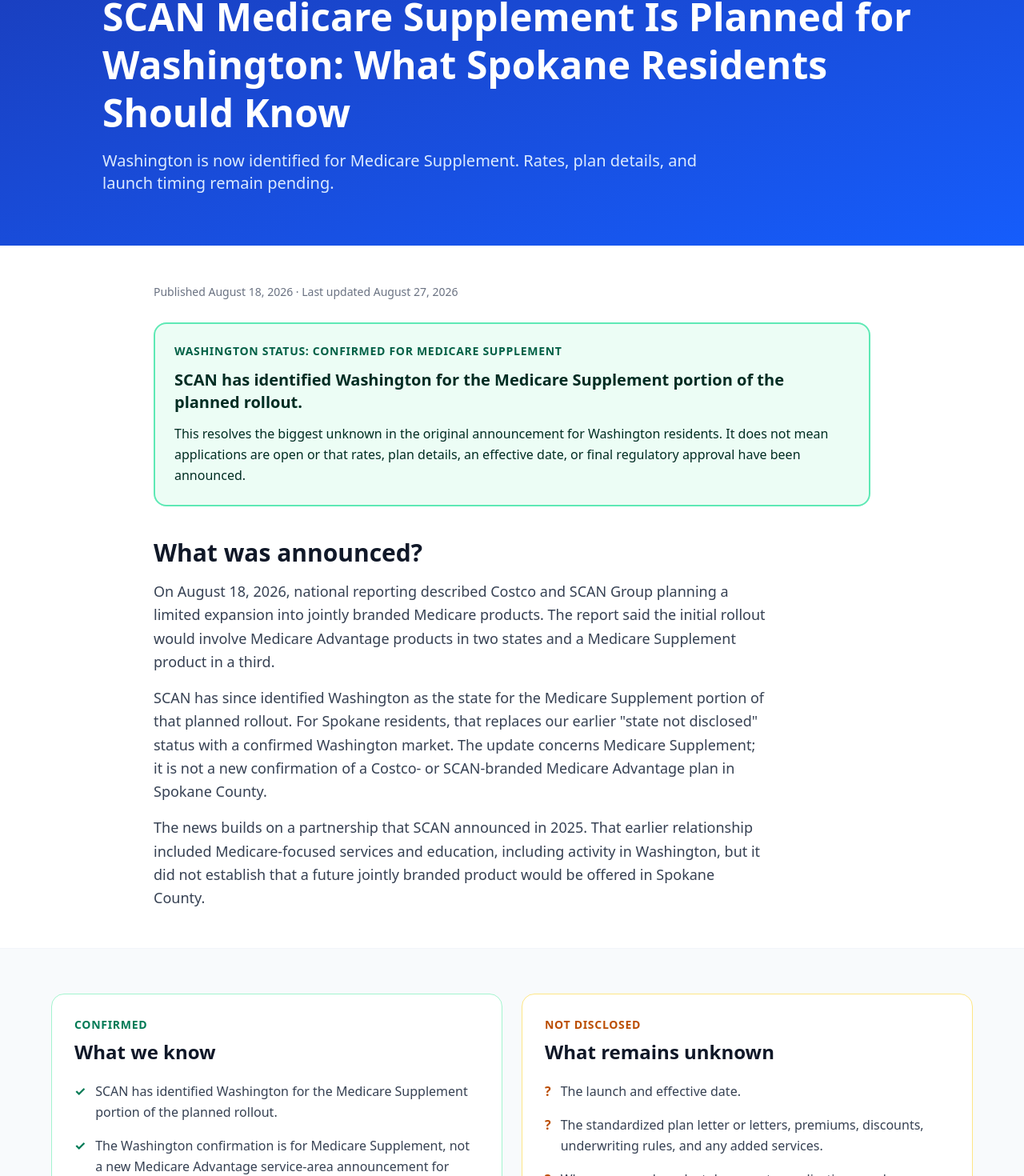
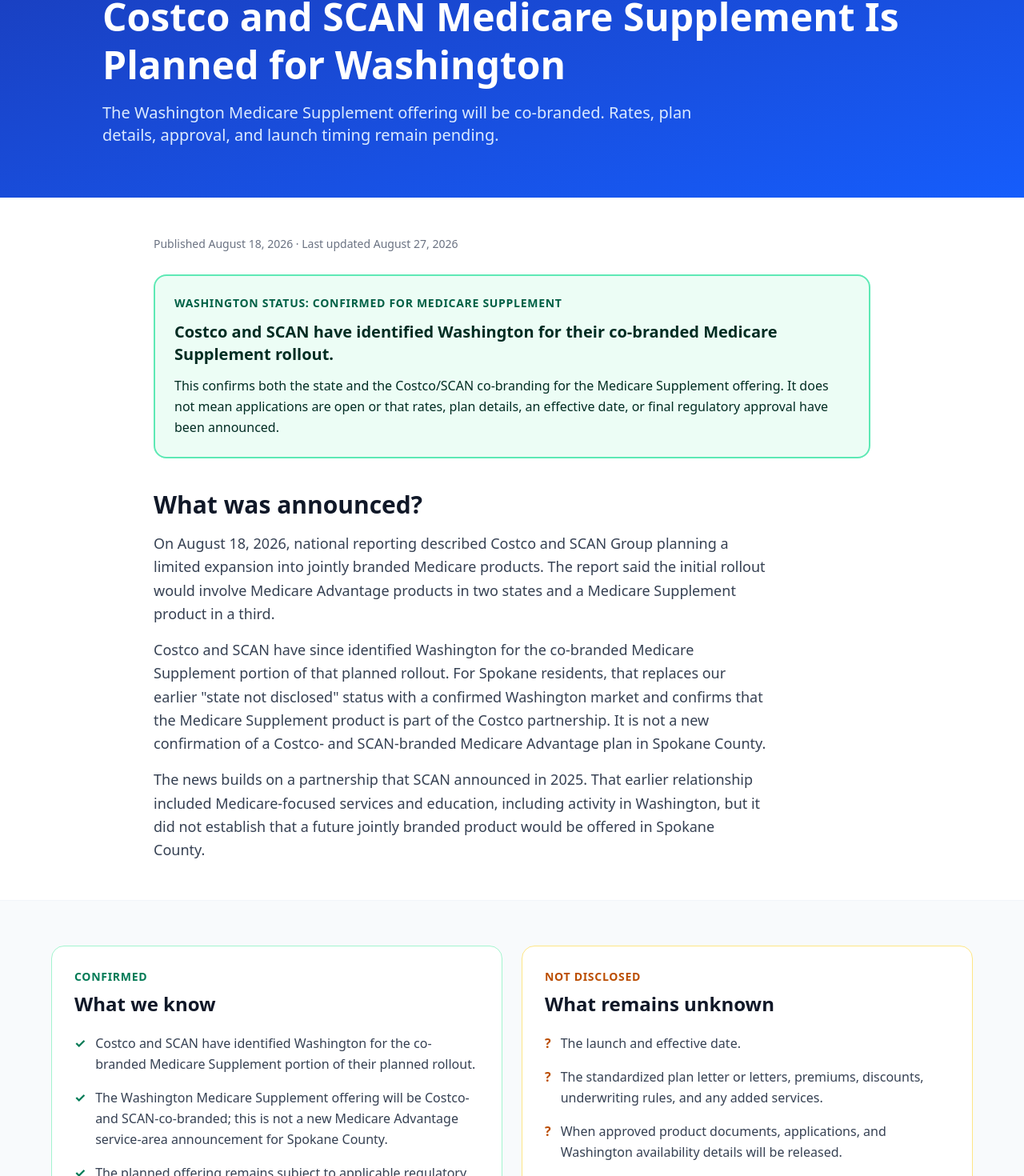
Before and after one commit to DevonWest/medicare-spokane-site, a Next.js app: page /costco-scan-medicare-spokane in a window 1280 px wide. Shown: the part 174-1644 px from the top of the page at 80% size. Built offline with nearby package versions, Linux system fonts and the light colour scheme; no server answers.

Commit message:
Clarify Costco and SCAN co-branded Washington Medigap

```diff
--- a/app/costco-scan-medicare-spokane/page.tsx
+++ b/app/costco-scan-medicare-spokane/page.tsx
@@ -22,12 +22,12 @@
 export const metadata: Metadata = {
   title: marketUpdate.shortTitle,
   description:
-    "SCAN has identified Washington for its planned Medicare Supplement rollout. See what is confirmed for Spokane and which details remain pending.",
+    "Costco and SCAN have identified Washington for their planned co-branded Medicare Supplement rollout. See what is confirmed for Spokane and what remains pending.",
   alternates: { canonical: pageUrl },
   openGraph: {
     title: marketUpdate.title,
     description:
-      "Washington is now identified for the planned SCAN Medicare Supplement rollout; rates, plan details, timing, and final availability remain pending.",
+      "Washington is confirmed for the planned Costco- and SCAN-co-branded Medicare Supplement rollout; rates, plan details, timing, and final availability remain pending.",
     url: pageUrl,
     type: "article",
     publishedTime: `${publishedDate}T12:00:00-07:00`,
@@ -41,7 +41,7 @@
   "@id": `${pageUrl}#article`,
   headline: marketUpdate.title,
   description:
-    "SCAN has identified Washington for its planned Medicare Supplement rollout. See what is confirmed for Spokane and which details remain pending.",
+    "Costco and SCAN have identified Washington for their planned co-branded Medicare Supplement rollout. See what is confirmed for Spokane and what remains pending.",
   datePublished: publishedDate,
   dateModified: marketUpdate.modifiedDate,
   mainEntityOfPage: pageUrl,
@@ -69,8 +69,8 @@
 };
 
 const knownItems = [
-  "SCAN has identified Washington for the Medicare Supplement portion of the planned rollout.",
-  "The Washington confirmation is for Medicare Supplement, not a new Medicare Advantage service-area announcement for Spokane County.",
+  "Costco and SCAN have identified Washington for the co-branded Medicare Supplement portion of their planned rollout.",
+  "The Washington Medicare Supplement offering will be Costco- and SCAN-co-branded; this is not a new Medicare Advantage service-area announcement for Spokane County.",
   "The planned offering remains subject to applicable regulatory approval and final product availability.",
 ];
 
@@ -98,8 +98,8 @@
       />
 
       <PageHero
-        title="SCAN Medicare Supplement Is Planned for Washington: What Spokane Residents Should Know"
-        subtitle="Washington is now identified for Medicare Supplement. Rates, plan details, and launch timing remain pending."
+        title="Costco and SCAN Medicare Supplement Is Planned for Washington"
+        subtitle="The Washington Medicare Supplement offering will be co-branded. Rates, plan details, approval, and launch timing remain pending."
         crumbs={[
           { href: "/", label: "Home" },
           { href: marketUpdatesHub.path, label: "2027 Medicare Changes" },
@@ -120,12 +120,12 @@
                 Washington status: confirmed for Medicare Supplement
               </p>
               <p className="mt-3 text-xl font-bold">
-                SCAN has identified Washington for the Medicare Supplement portion of the planned rollout.
+                Costco and SCAN have identified Washington for their co-branded Medicare Supplement rollout.
               </p>
               <p className="mt-3 leading-relaxed">
-                This resolves the biggest unknown in the original announcement for Washington
-                residents. It does not mean applications are open or that rates, plan details, an
-                effective date, or final regulatory approval have been announced.
+                This confirms both the state and the Costco/SCAN co-branding for the Medicare
+                Supplement offering. It does not mean applications are open or that rates, plan
+                details, an effective date, or final regulatory approval have been announced.
               </p>
             </div>
 
@@ -138,11 +138,12 @@
                 Medicare Supplement product in a third.
               </p>
               <p className="mt-4 text-lg leading-relaxed text-gray-700">
-                SCAN has since identified Washington as the state for the Medicare Supplement
-                portion of that planned rollout. For Spokane residents, that replaces our earlier
-                &quot;state not disclosed&quot; status with a confirmed Washington market. The
-                update concerns Medicare Supplement; it is not a new confirmation of a
-                Costco- or SCAN-branded Medicare Advantage plan in Spokane County.
+                Costco and SCAN have since identified Washington for the co-branded Medicare
+                Supplement portion of that planned rollout. For Spokane residents, that replaces
+                our earlier &quot;state not disclosed&quot; status with a confirmed Washington
+                market and confirms that the Medicare Supplement product is part of the Costco
+                partnership. It is not a new confirmation of a Costco- and SCAN-branded Medicare
+                Advantage plan in Spokane County.
               </p>
               <p className="mt-4 text-lg leading-relaxed text-gray-700">
                 The news builds on a partnership that SCAN announced in 2025. That earlier
@@ -252,7 +253,8 @@
                 </li>
                 <li>
                   SCAN&apos;s subsequent Washington market announcement, which identifies Washington
-                  for the Medicare Supplement portion of the planned rollout.
+                  for the Costco- and SCAN-co-branded Medicare Supplement portion of the planned
+                  rollout.
                 </li>
                 <li>
                   <a
@@ -273,7 +275,7 @@
               <p className="mt-2 leading-relaxed">
                 {siteConfig.legalName} is not affiliated with Costco, SCAN Group, or SCAN Health
                 Plan. This page is general information and does not recommend or compare a
-                Costco- or SCAN-branded product.
+                Costco- and SCAN-co-branded product.
               </p>
             </div>
 
@@ -282,8 +284,8 @@
               <div className="mt-3 space-y-2 leading-relaxed text-gray-700">
                 <p>
                   <time dateTime={marketUpdate.modifiedDate}>{marketUpdate.modifiedLabel}</time> —
-                  Updated after SCAN identified Washington for the Medicare Supplement portion of
-                  the planned rollout.
+                  Updated after Costco and SCAN identified Washington for their co-branded Medicare
+                  Supplement rollout.
                 </p>
                 <p>
                   <time dateTime={publishedDate}>{marketUpdate.publishedLabel}</time> — Published
```
